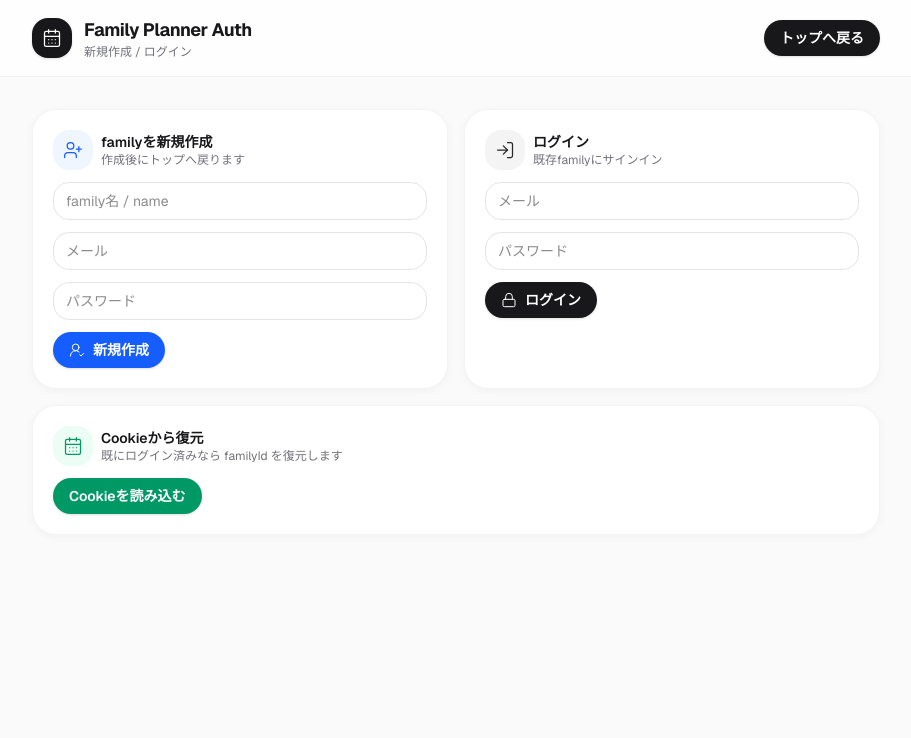
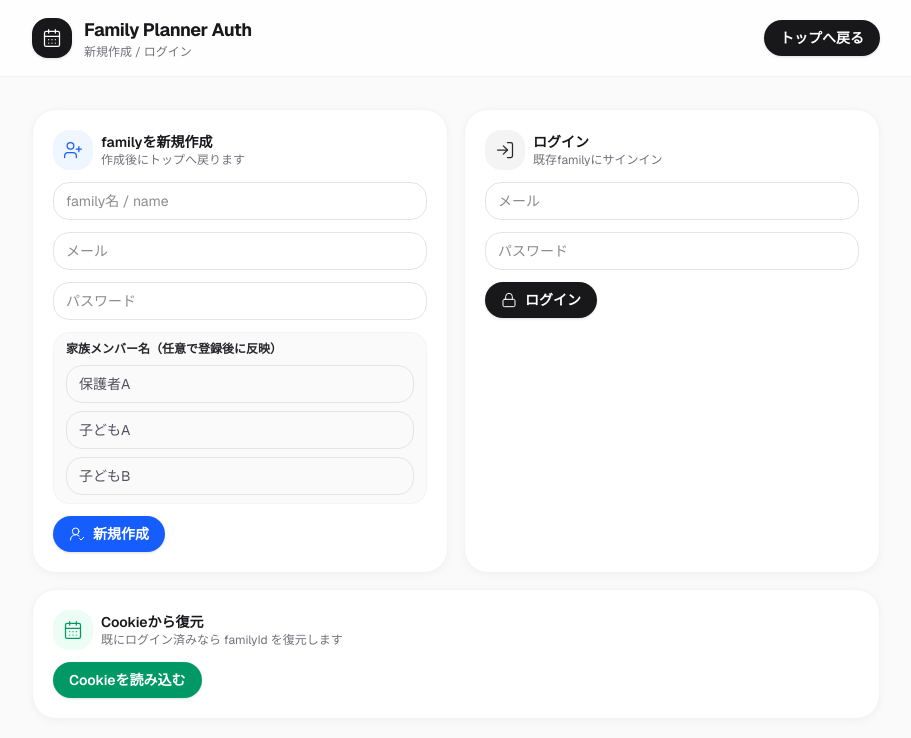
Before and after one commit to reskilltousan/family-exam-planner, a Next.js app in the folder web/: page /auth in a window 1280 px wide. Shown: the top 738 px of the page, without its empty margins (184-1095 px from the left). Built offline with nearby package versions, Linux system fonts and the light colour scheme.

Commit message:
Allow setting family member names on signup and reflect in UI

```diff
--- a/web/src/app/auth/page.tsx
+++ b/web/src/app/auth/page.tsx
@@ -9,6 +9,7 @@ export default function AuthPage() {
   const router = useRouter();
   const [registerForm, setRegisterForm] = useState({ name: "", email: "", password: "" });
   const [loginForm, setLoginForm] = useState({ email: "", password: "" });
+  const [memberInputs, setMemberInputs] = useState<string[]>(["保護者A", "子どもA", "子どもB"]);
   const [loading, setLoading] = useState(false);
   const [message, setMessage] = useState("");
 
@@ -29,6 +30,10 @@ export default function AuthPage() {
       const data = (await res.json()) as { id: string; name: string; email: string };
       if (typeof window !== "undefined") {
         window.localStorage.setItem("familyId", data.id);
+        const memberNames = memberInputs.map((n) => n.trim()).filter(Boolean);
+        if (memberNames.length) {
+          window.localStorage.setItem("familyMembers", JSON.stringify(memberNames));
+        }
       }
       setMessage("familyを作成しました。トップに戻ります。");
       router.push("/");
@@ -148,6 +153,22 @@ export default function AuthPage() {
                 value={registerForm.password}
                 onChange={(e) => setRegisterForm((p) => ({ ...p, password: e.target.value }))}
               />
+              <div className="rounded-2xl border border-zinc-100 bg-zinc-50 px-3 py-2 text-xs text-zinc-600">
+                <div className="mb-2 font-semibold text-zinc-800">家族メンバー名（任意で登録後に反映）</div>
+                <div className="space-y-2">
+                  {memberInputs.map((val, idx) => (
+                    <input
+                      key={idx}
+                      className="w-full rounded-2xl border border-zinc-200 px-3 py-2 text-sm focus:border-blue-500 focus:outline-none"
+                      placeholder={`メンバー${idx + 1}`}
+                      value={val}
+                      onChange={(e) =>
+                        setMemberInputs((prev) => prev.map((v, i) => (i === idx ? e.target.value : v)))
+                      }
+                    />
+                  ))}
+                </div>
+              </div>
               <button
                 onClick={handleRegister}
                 disabled={loading}
--- a/web/src/app/mock/page.tsx
+++ b/web/src/app/mock/page.tsx
@@ -23,7 +23,7 @@ type Task = {
 };
 type SectionKey = "quick" | "week" | "tasks" | "events";
 
-const members: Member[] = [
+const defaultMembers: Member[] = [
   { id: "p1", name: "保護者A", color: "bg-blue-500" },
   { id: "c1", name: "子どもA", color: "bg-emerald-500" },
   { id: "c2", name: "子どもB", color: "bg-orange-500" },
@@ -70,6 +70,7 @@ const initialTasks: Task[] = [
 
 export default function MockPage() {
   const [familyId] = useState<string>(process.env.NEXT_PUBLIC_DEFAULT_FAMILY_ID ?? "");
+  const [members, setMembers] = useState<Member[]>(defaultMembers);
   const [events, setEvents] = useState<Event[]>(initialEvents);
   const [tasks, setTasks] = useState<Task[]>(initialTasks);
   const [message, setMessage] = useState<string>("");
@@ -95,6 +96,27 @@ export default function MockPage() {
   }, [events]);
   const [selectedEvent, setSelectedEvent] = useState<Event | null>(null);
   const [selectedTask, setSelectedTask] = useState<Task | null>(null);
+
+  // 認証ページで保存した family メンバー名があれば反映
+  useEffect(() => {
+    if (typeof window === "undefined") return;
+    try {
+      const raw = window.localStorage.getItem("familyMembers");
+      if (!raw) return;
+      const names = (JSON.parse(raw) as string[]).filter(Boolean);
+      if (!names.length) return;
+      const palette = ["bg-blue-500", "bg-emerald-500", "bg-orange-500", "bg-indigo-500", "bg-amber-500"];
+      const updated = names.map<Member>((name, idx) => ({
+        id: `m${idx + 1}`,
+        name,
+        color: palette[idx % palette.length],
+      }));
+      // enqueue to avoid lint set-state-in-effect warning (non-critical, single render)
+      queueMicrotask(() => setMembers(updated));
+    } catch (e) {
+      console.warn("familyMembers localStorage parse error", e);
+    }
+  }, []);
 
   const [order, setOrder] = useState<SectionKey[]>(["quick", "week", "tasks", "events"]);
   const [dragging, setDragging] = useState<SectionKey | null>(null);
```
Also changed, not shown: 2 other files (tests, documents, lock files or other folders).
